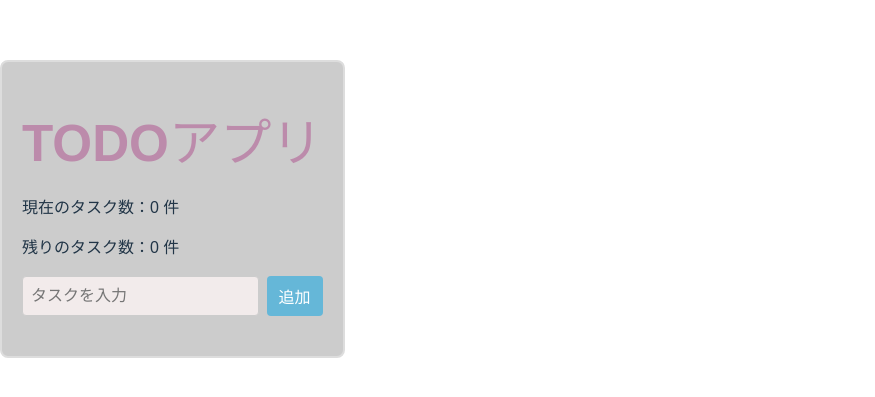
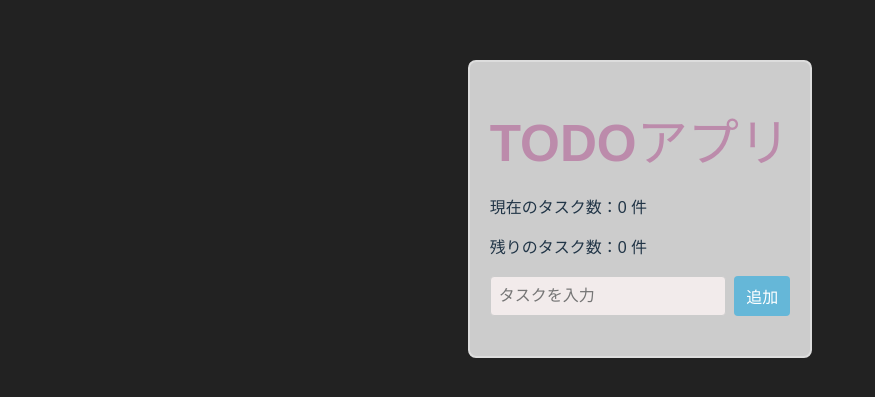
Before and after one commit to Kana03Yamaguchi/todo-app-v3, a React (Vite) app: page / in a window 1280 px wide. Shown: the part 191-588 px from the top of the page, without its empty margins (0-875 px from the left). Built offline with nearby package versions, Linux system fonts and the light colour scheme.

Commit message:
Step7(Step7修正)

```diff
--- a/src/App.css
+++ b/src/App.css
@@ -7,6 +7,16 @@
   border-radius: 8px;
   background-color: #ccc;
   font-family: sans-serif;
+}
+
+/* 親要素に flex 指定 */
+body {
+  height: 100vh; /* 高さを画面いっぱいに */
+  display: flex;
+  justify-content: center; /* 水平方向センター */
+  align-items: center; /* 垂直方向センター */
+  background-color: #222; /* 背景色も任意で調整 */
+  margin: 0; /* 忘れがちなデフォルト margin をリセット */
 }
 
 /* タイトル部分 */
```
